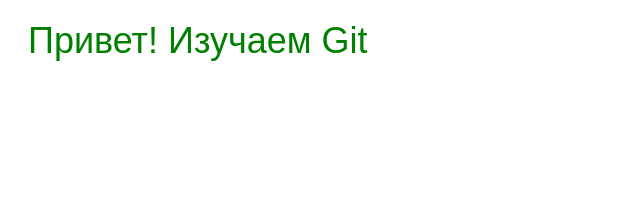
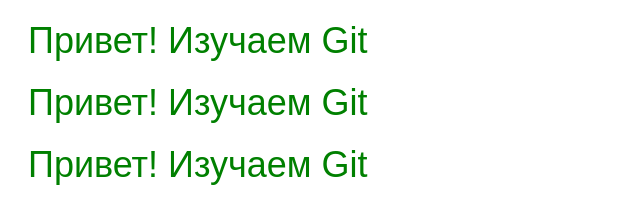
Before and after one commit to Aleksandr358/Vebinar-po-Git-Githab, a plain HTML site: page index.html in a window 1280 px wide. Shown: the whole page, without its empty margins (0-640 px from the left). Drawn offline with Linux system fonts and the light colour scheme.

Commit message:
new commit

```diff
--- a/index.html
+++ b/index.html
@@ -9,5 +9,7 @@
 </head>
 <body>
  <p class="text">Привет! Изучаем Git</p>
+ <p class="text">Привет! Изучаем Git</p>
+ <p class="text">Привет! Изучаем Git</p>
 </body>
 </html>
```
